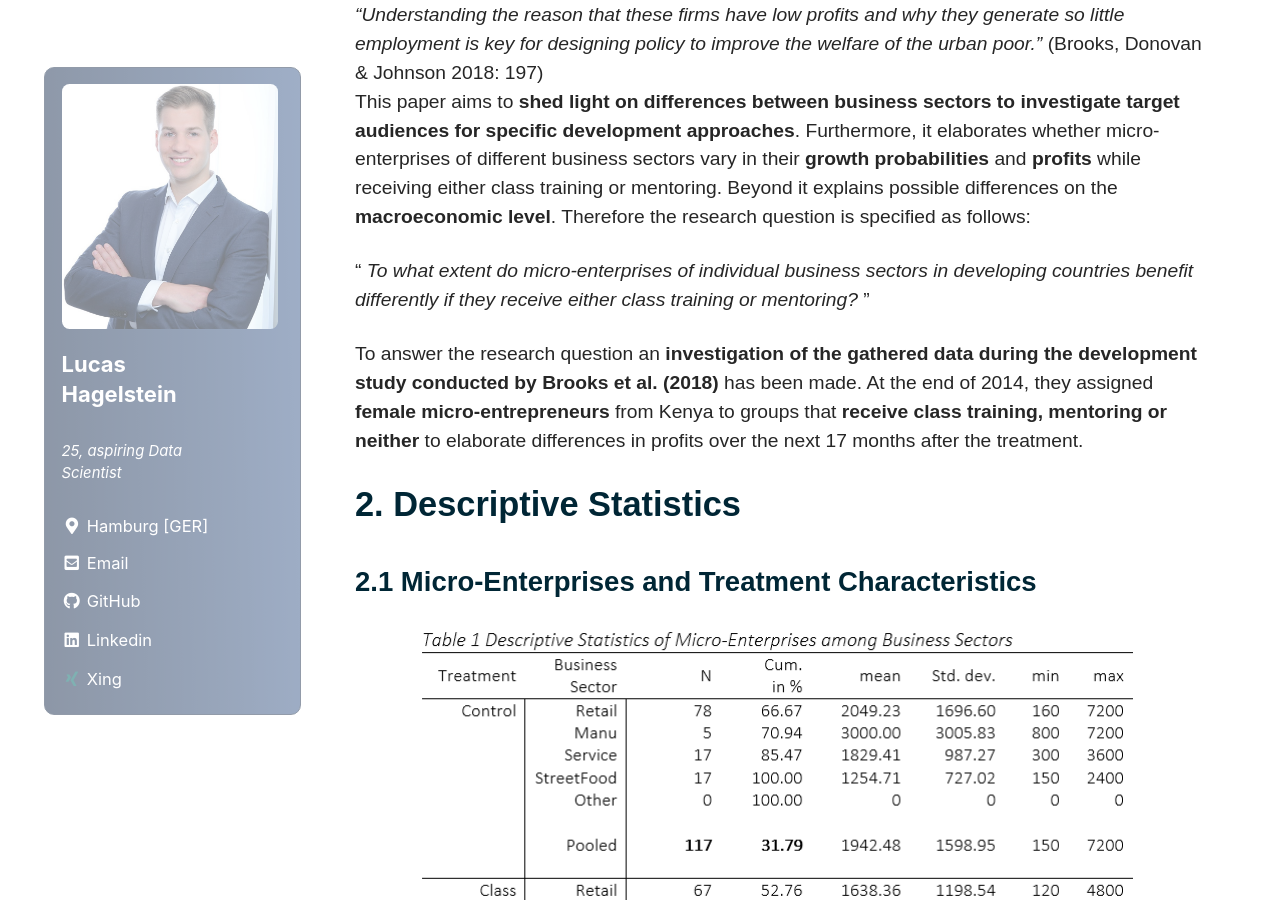
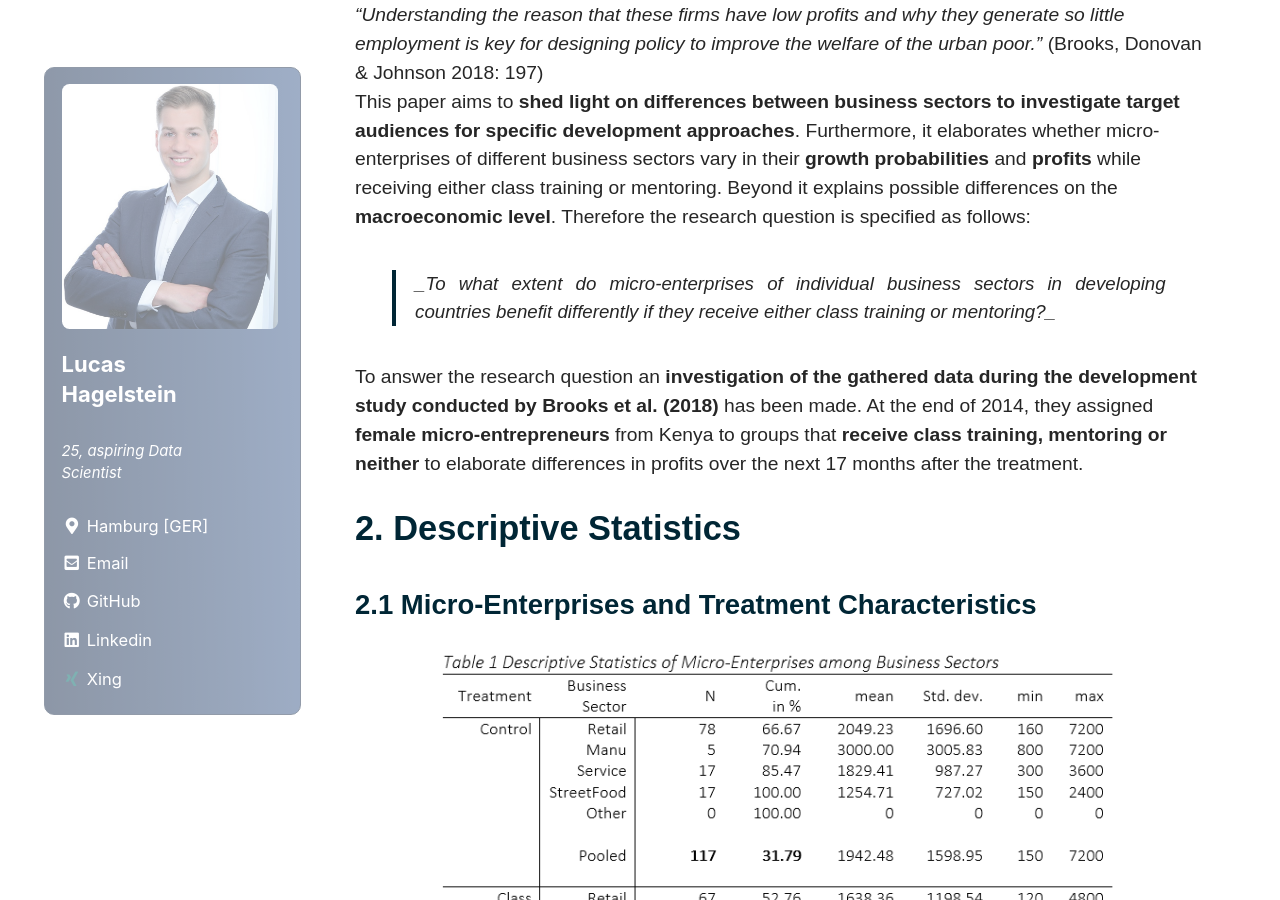
Before and after one commit to LHAGELS/LHAGELS.github.io, a Jekyll site: the page built from _posts/2020-06-03-PART-I-Getting-familiar-with-the-Topic---Development-Opportunities-of-Micro-Entrepreneurs-Evidence-from-Kenya.md, in a window 1280 px wide and 900 px high, scrolled down 531 px. Built offline with Jekyll 4.4.1, drawn with Linux system fonts in a browser that asks for light colours; cached includes are drawn as plain includes; nearby versions of some CDN libraries.

Commit message:
new github

```diff
--- a/_posts/2020-06-03-PART-I-Getting-familiar-with-the-Topic---Development-Opportunities-of-Micro-Entrepreneurs-Evidence-from-Kenya.md
+++ b/_posts/2020-06-03-PART-I-Getting-familiar-with-the-Topic---Development-Opportunities-of-Micro-Entrepreneurs-Evidence-from-Kenya.md
@@ -22,16 +22,16 @@ excerpt: "In this series I summarize the main findings of my data analysis accor
 _"Understanding the reason that these firms have low profits and why they generate so little employment is key for designing policy to improve the welfare of the urban poor.”_ (Brooks, Donovan & Johnson 2018: 197)
 This paper aims to **shed light on differences between business sectors to investigate target audiences for specific development approaches**. Furthermore, it elaborates whether micro-enterprises of different business sectors vary in their **growth probabilities** and **profits** while receiving either class training or mentoring. Beyond it explains possible differences on the **macroeconomic level**. Therefore the research question is specified as follows:
 
-<q>
+<blockquote>
 _To what extent do micro-enterprises of individual business sectors in developing countries benefit differently if they receive either class training or mentoring?_
-</q>
+</blockquote>
 
 To answer the research question an **investigation of the gathered data during the development study conducted by Brooks et al. (2018)** has been made. At the end of 2014, they assigned **female micro-entrepreneurs** from Kenya to groups that **receive class training, mentoring or neither** to elaborate differences in profits over the next 17 months after the treatment.
 
 # 2. Descriptive Statistics
 ## 2.1 Micro-Enterprises and Treatment Characteristics
 <center>
-  <figure style="width: 85%">
+  <figure style="width: 80%">
     <img src="{{ site.url }}{{ sitebaseurl }}/assets/images/posts/03_06_20/table1.png" alt="Descriptive Statistics of Micro-Enterprises among Business Sectors">
   </figure>
 </center>
```
